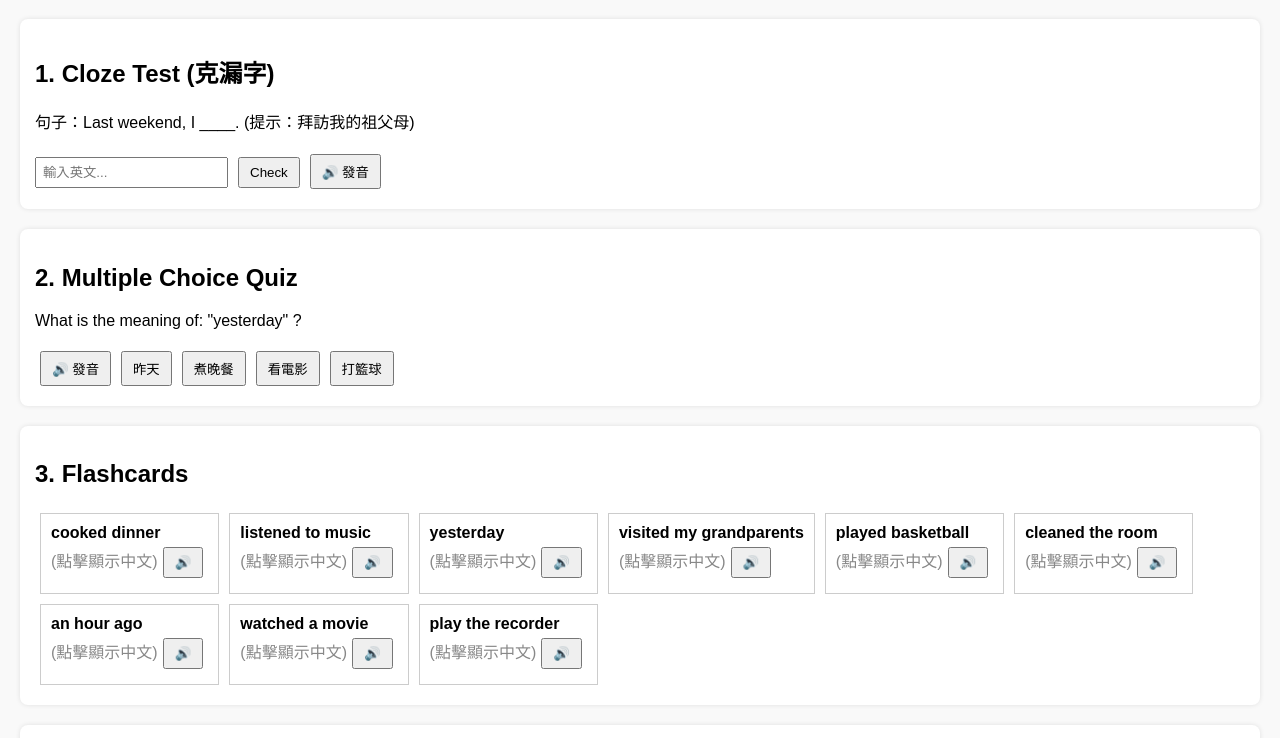
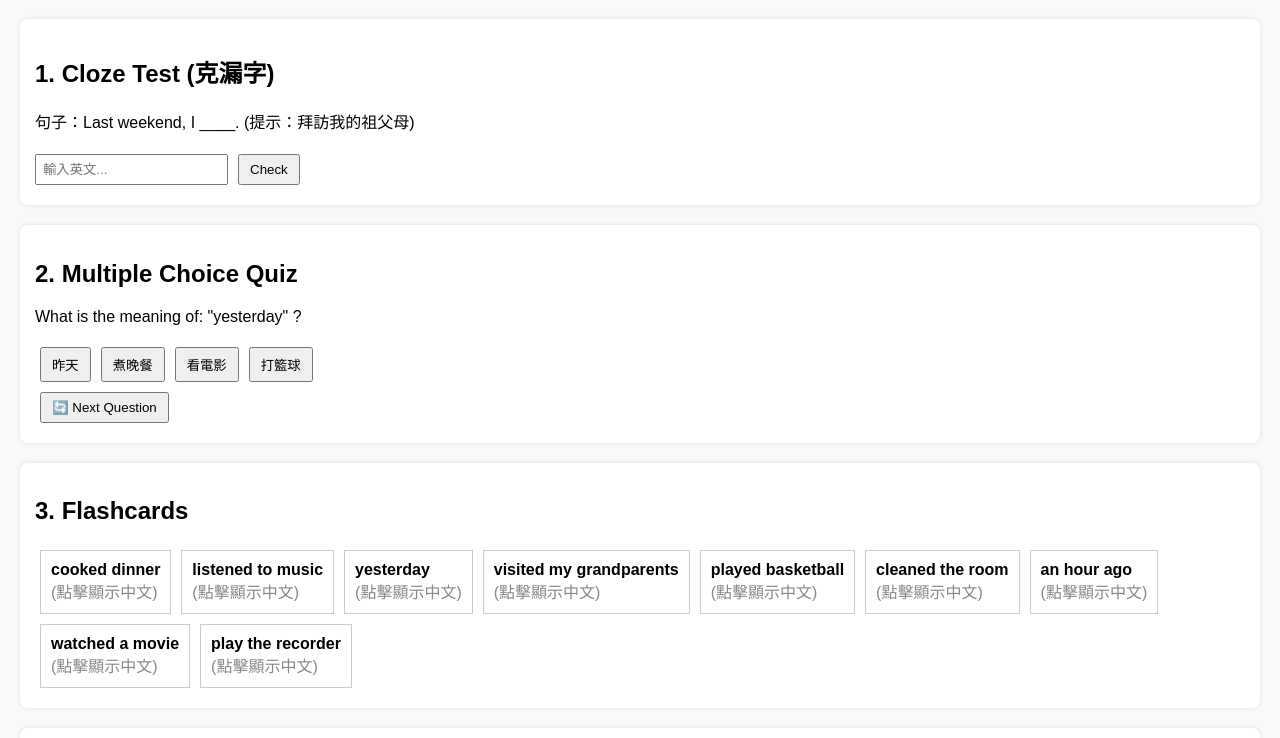
Before and after one commit to QQ0319/vocab-learning, a plain HTML site: page index.html in a window 1280 px wide. Shown: the part 62-800 px from the top of the page. Drawn offline with Linux system fonts and the light colour scheme.

Commit message:
Add files via upload

```diff
--- a/index.html
+++ b/index.html
@@ -2,7 +2,7 @@
 <html lang="en">
 <head>
   <meta charset="UTF-8">
-  <title>English Learning – Full Practice</title>
+  <title>English Learning – Full Practice (No Speech)</title>
   <style>
     body { font-family: Arial, sans-serif; background:#f9f9f9; margin:20px; }
     h1 { text-align:center; }
@@ -27,6 +27,7 @@
   <div class="section">
     <h2>2. Multiple Choice Quiz</h2>
     <div id="quiz"></div>
+    <button onclick="newQuiz()">🔄 Next Question</button>
   </div>
 
   <div class="section">
@@ -78,13 +79,6 @@ function updateScore(){
   }
 }
 
-// 發音
-function speak(text){
-  let utter=new SpeechSynthesisUtterance(text);
-  utter.lang="en-US";
-  speechSynthesis.speak(utter);
-}
-
 // ========== Cloze Test ==========
 function newFill(){
   const box=document.getElementById("fillBox");
@@ -115,11 +109,6 @@ function newFill(){
     setTimeout(newFill,1500);
   };
   box.appendChild(btn);
-
-  let spk=document.createElement("button");
-  spk.textContent="🔊 發音";
-  spk.onclick=()=>speak(v.en);
-  box.appendChild(spk);
 }
 newFill();
 
@@ -133,25 +122,24 @@ function newQuiz(){
   p.textContent=`What is the meaning of: "${q.en}" ?`;
   quizDiv.appendChild(p);
 
-  let spk=document.createElement("button");
-  spk.textContent="🔊 發音";
-  spk.onclick=()=>speak(q.en);
-  quizDiv.appendChild(spk);
-
+  let answerShown = false;
   shuffle([...vocab]).slice(0,3).concat([q]).sort(()=>Math.random()-0.5).forEach(opt=>{
     let btn=document.createElement("button");
     btn.textContent=opt.zh;
     btn.onclick=()=>{
+      if (answerShown) return; // 防止多次點擊
       total++;
       if(opt===q){
         correct++;
         btn.className="correct";
+        quizDiv.innerHTML += `<p class="correct">✅ 正確答案：${q.zh}</p>`;
       }else{
         btn.className="wrong";
+        quizDiv.innerHTML += `<p class="wrong">❌ 正確答案：${q.zh}</p>`;
         if(!wrongItems.includes(q)) wrongItems.push(q);
       }
+      answerShown = true;
       updateScore();
-      setTimeout(newQuiz,1500);
     };
     quizDiv.appendChild(btn);
   });
@@ -168,10 +156,6 @@ vocab.forEach(v=>{
   d.style.margin="5px";
   d.innerHTML=`<b>${v.en}</b><br><span style="color:#888;">(點擊顯示中文)</span>`;
   d.onclick=()=>d.innerHTML=`<b>${v.en}</b><br>${v.zh}`;
-  const spk=document.createElement("button");
-  spk.textContent="🔊";
-  spk.onclick=(e)=>{ e.stopPropagation(); speak(v.en); };
-  d.appendChild(spk);
   flashDiv.appendChild(d);
 });
 
```
